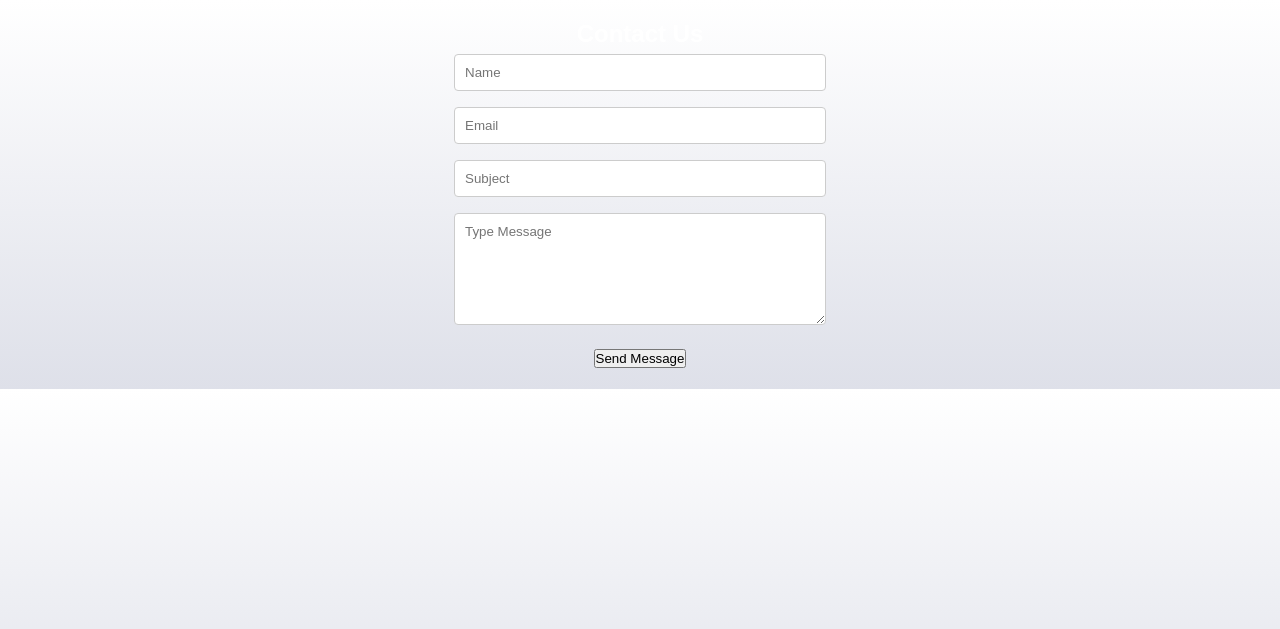
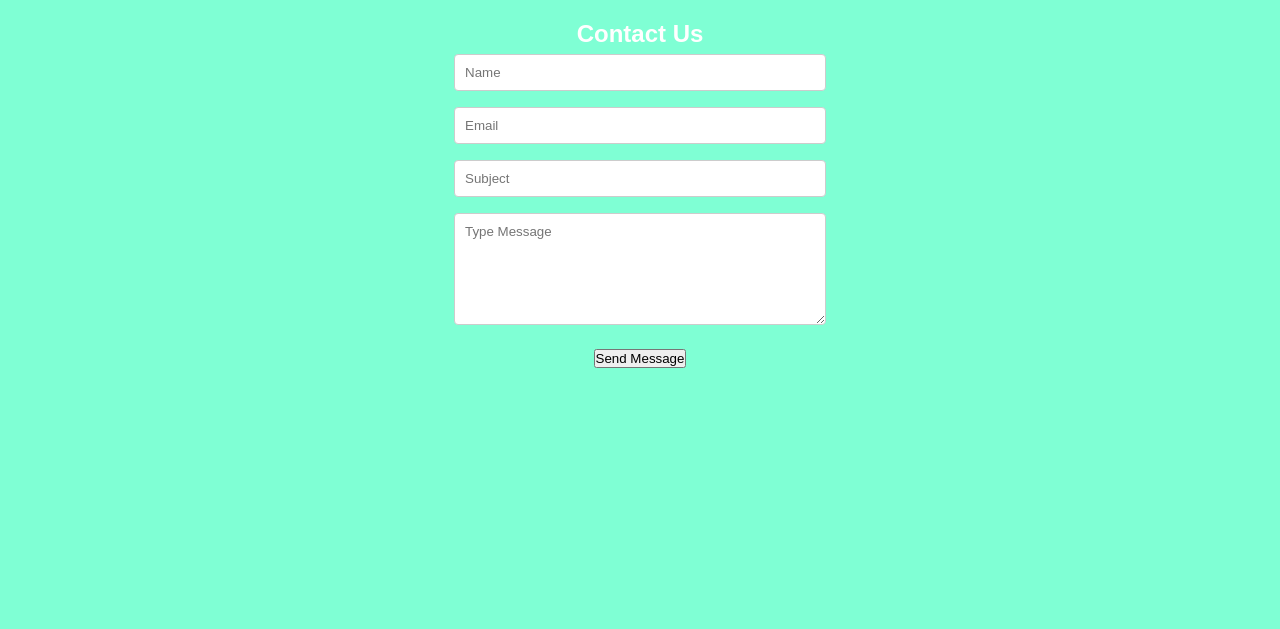
Before and after one commit to njabulodark/umlando, a PHP site: page /contact.html in a window 1280 px wide. Shown: the top 629 px of the page. Run offline with PHP 8.4, Linux system fonts and the light colour scheme.

Commit message:
fixed background

```diff
--- a/style.css
+++ b/style.css
@@ -8,7 +8,6 @@
 body{
     color: white;
     -webkit-font-smoothing: antialiased;
-    background: linear-gradient(rgb(255, 255, 255),rgb(222, 224, 233));
 }
 
 nav{
@@ -118,7 +117,6 @@
     }
 
 }
-/*  style form body */
 #form-body{
     margin: 0px;
     padding: 0px;
```
Lines whose indentation alone changed are shown as unchanged.
